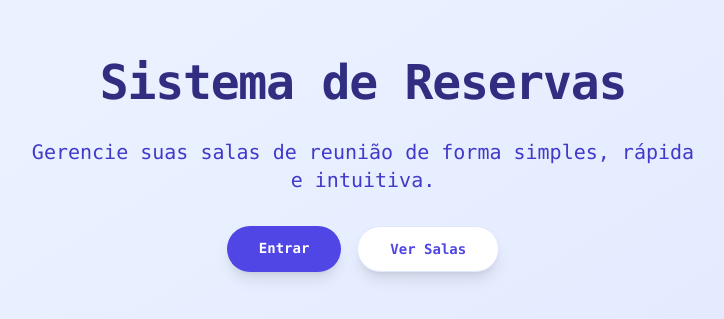
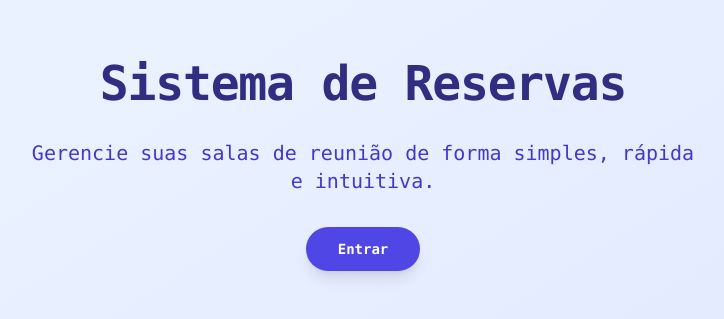
Before and after one commit to lucassilveiracosta/sistema-de-reservas, a Next.js app in the folder frontend/: page / in a window 1280 px wide. Shown: the part 235-554 px from the top of the page, without its empty margins (277-1001 px from the left). Built offline with nearby package versions, Linux system fonts and the light colour scheme.

Commit message:
fix(frontend): remove 'Ver Salas' button from landing page

```diff
--- a/frontend/src/app/page.tsx
+++ b/frontend/src/app/page.tsx
@@ -16,12 +16,6 @@ export default function Home() {
           >
             Entrar
           </a>
-          <a
-            href="/dashboard"
-            className="px-8 py-3 rounded-full bg-white text-indigo-600 font-semibold shadow-lg border border-indigo-100 hover:bg-slate-50 hover:shadow-indigo-500/10 hover:-translate-y-0.5 transition-all duration-200"
-          >
-            Ver Salas
-          </a>
         </div>
       </div>
 
```
